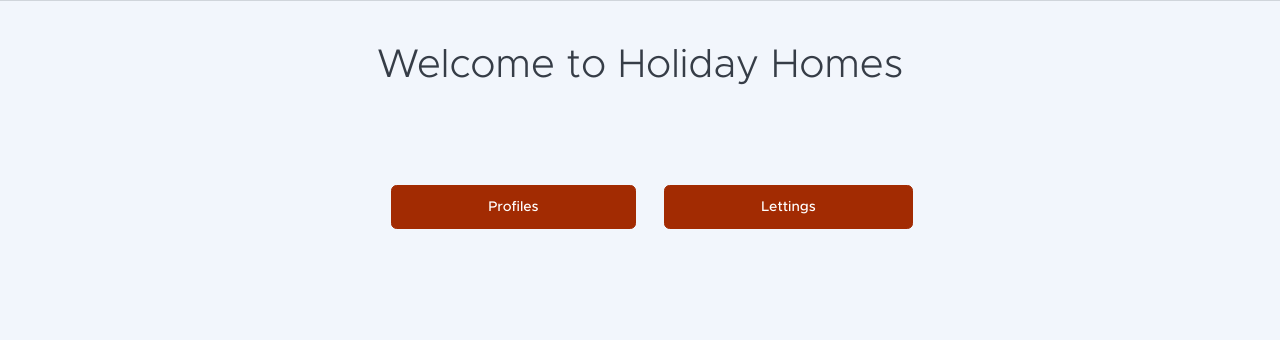
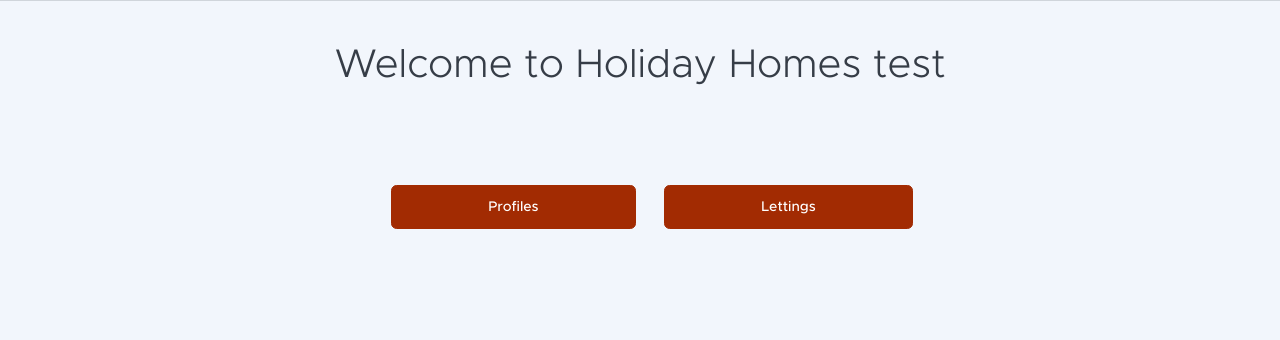
Before and after one commit to Agitooo/projet_13, a Django app: page / in a window 1280 px wide. Shown: the part 90-430 px from the top of the page. Run offline with Django 3.2, Linux system fonts and the light colour scheme; some libraries are stand-ins or nearby versions.

Commit message:
test demo

```diff
--- a/apps/home/templates/home/index.html
+++ b/apps/home/templates/home/index.html
@@ -7,7 +7,7 @@
 <div class="container px-5 py-5 text-center">
     <div class="row justify-content-center">
         <div class="col-lg-8">
-            <h1 class="page-header-ui-title mb-3 display-6">Welcome to Holiday Homes</h1>
+            <h1 class="page-header-ui-title mb-3 display-6">Welcome to Holiday Homes test</h1>
         </div>
     </div>
 </div>
```
